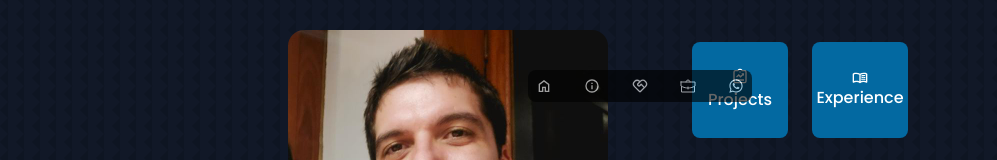
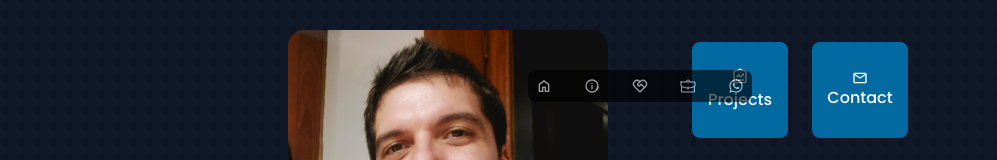
Before and after one commit to eduhorta/portfolio2k23, a React (Vite) app: page / in a window 1280 px wide. Shown: the part 698-858 px from the top of the page, without its empty margins (0-997 px from the left). Built offline with nearby package versions, Linux system fonts and the light colour scheme.

Commit message:
add memegenerator

```diff
--- a/src/components/About.jsx
+++ b/src/components/About.jsx
@@ -43,10 +43,10 @@ function About() {
               >
                 <path
                   fill="currentColor"
-                  d="M14 9.9V8.2q.825-.35 1.688-.525Q16.55 7.5 17.5 7.5q.65 0 1.275.1q.625.1 1.225.25v1.6q-.6-.225-1.212-.337Q18.175 9 17.5 9q-.95 0-1.825.238Q14.8 9.475 14 9.9Zm0 5.5v-1.7q.825-.35 1.688-.525Q16.55 13 17.5 13q.65 0 1.275.1q.625.1 1.225.25v1.6q-.6-.225-1.212-.337q-.613-.113-1.288-.113q-.95 0-1.825.225T14 15.4Zm0-2.75v-1.7q.825-.35 1.688-.525q.862-.175 1.812-.175q.65 0 1.275.1q.625.1 1.225.25v1.6q-.6-.225-1.212-.337q-.613-.113-1.288-.113q-.95 0-1.825.238q-.875.237-1.675.662ZM6.5 16q1.175 0 2.288.262q1.112.263 2.212.788V7.2q-1.025-.6-2.175-.9Q7.675 6 6.5 6q-.9 0-1.787.175Q3.825 6.35 3 6.7v9.9q.875-.3 1.738-.45Q5.6 16 6.5 16Zm6.5 1.05q1.1-.525 2.213-.788Q16.325 16 17.5 16q.9 0 1.763.15q.862.15 1.737.45V6.7q-.825-.35-1.712-.525Q18.4 6 17.5 6q-1.175 0-2.325.3q-1.15.3-2.175.9ZM12 20q-1.2-.95-2.6-1.475Q8 18 6.5 18q-1.05 0-2.062.275q-1.013.275-1.938.775q-.525.275-1.012-.025Q1 18.725 1 18.15V6.1q0-.275.138-.525q.137-.25.412-.375q1.15-.6 2.4-.9Q5.2 4 6.5 4q1.45 0 2.838.375Q10.725 4.75 12 5.5q1.275-.75 2.663-1.125Q16.05 4 17.5 4q1.3 0 2.55.3q1.25.3 2.4.9q.275.125.413.375q.137.25.137.525v12.05q0 .575-.487.875q-.488.3-1.013.025q-.925-.5-1.938-.775Q18.55 18 17.5 18q-1.5 0-2.9.525T12 20Zm-5-8.35Z"
+                  d="M20 4H4c-1.1 0-1.99.9-1.99 2L2 18c0 1.1.9 2 2 2h16c1.1 0 2-.9 2-2V6c0-1.1-.9-2-2-2zm-1 14H5c-.55 0-1-.45-1-1V8l6.94 4.34c.65.41 1.47.41 2.12 0L20 8v9c0 .55-.45 1-1 1zm-7-7L4 6h16l-8 5z"
                 />
               </svg>
-              <h5>Experience</h5>
+              <h5>Contact</h5>
             </a>
           </div>
           <ul className="ml-8 mr-8 space-y-2 text-sm">
--- a/src/components/Portfolio.jsx
+++ b/src/components/Portfolio.jsx
@@ -28,6 +28,7 @@ function Portfolio() {
           </a>
         </div>
         <div className="mt-8 rounded-lg outline outline-2 outline-sky-500">
+          <a href="https://memegenerator.vercel.app/">
             <img
               className="block h-[360px] w-[540px]"
               src="./meme.jpg"
@@ -36,6 +37,7 @@ function Portfolio() {
             <h5 className="rounded-b-lg bg-sky-600 text-center">
               Meme Generator
             </h5>
+          </a>
         </div>
       </div>
     </section>
```
Lines whose indentation alone changed are shown as unchanged.
